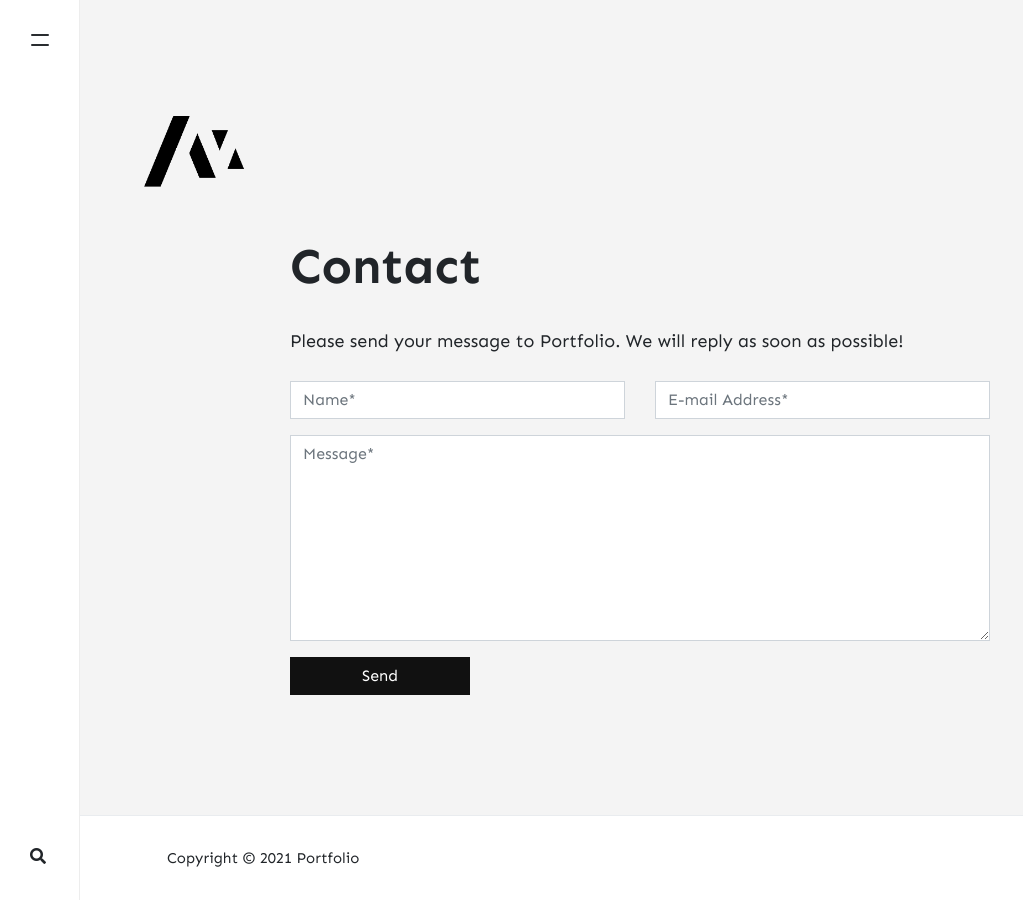
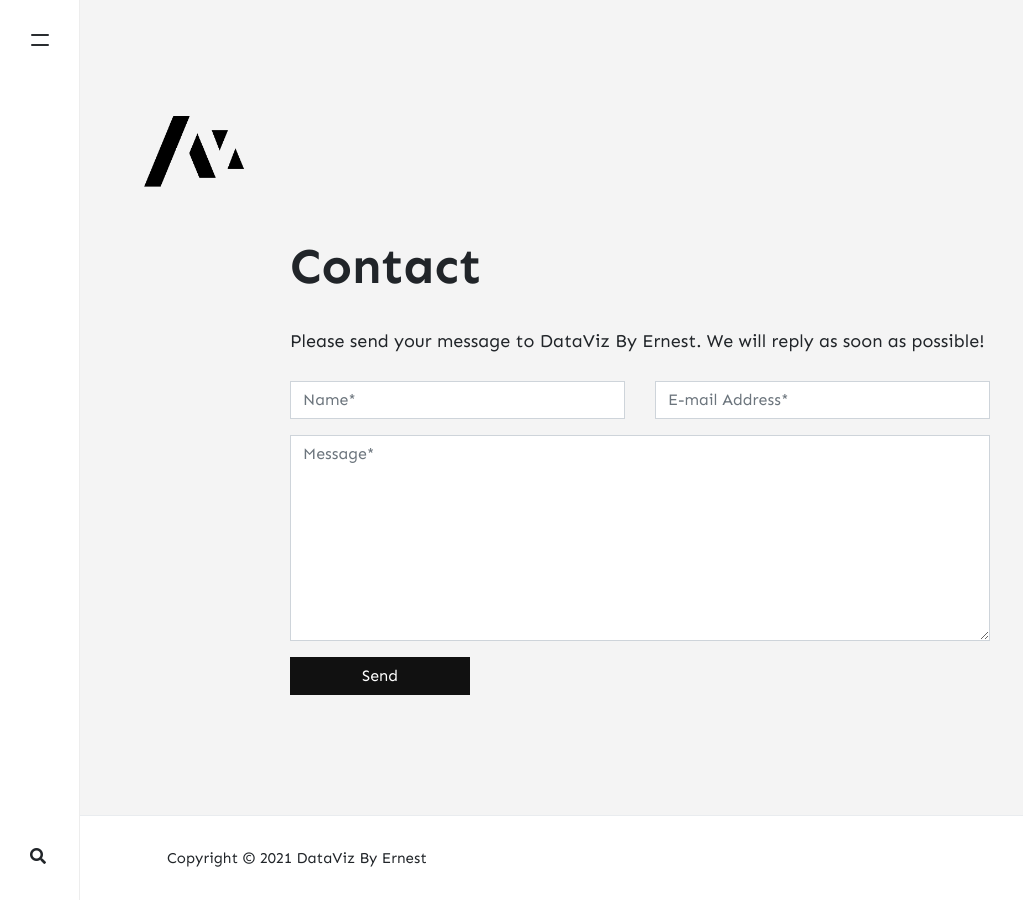
Before and after one commit to jnrkufuor/kufuor-portfolio, a Jekyll site: the page built from _pages/contact.md, in a window 1280 px wide. Shown: the whole page, without its empty margins (0-1023 px from the left). Built offline with Jekyll 4.4.1, drawn with Linux system fonts in a browser that asks for light colours; nearby versions of some CDN libraries; comment, search, counter and statistics services are not loaded.

Commit message:
Update _config.yml

```diff
--- a/_config.yml
+++ b/_config.yml
@@ -1,7 +1,7 @@
 # Site
-name: "Portfolio"
-title: "Portfolio"
-description: "Ernest's Data Viz Portfolio"
+name: "DataViz By Ernest"
+title: "DataViz By Ernest"
+description: "Ernest's DataViz Portfolio"
 logo: 'assets/images/logo.png'
 favicon: 'assets/images/logo.png'
 baseurl:
```
